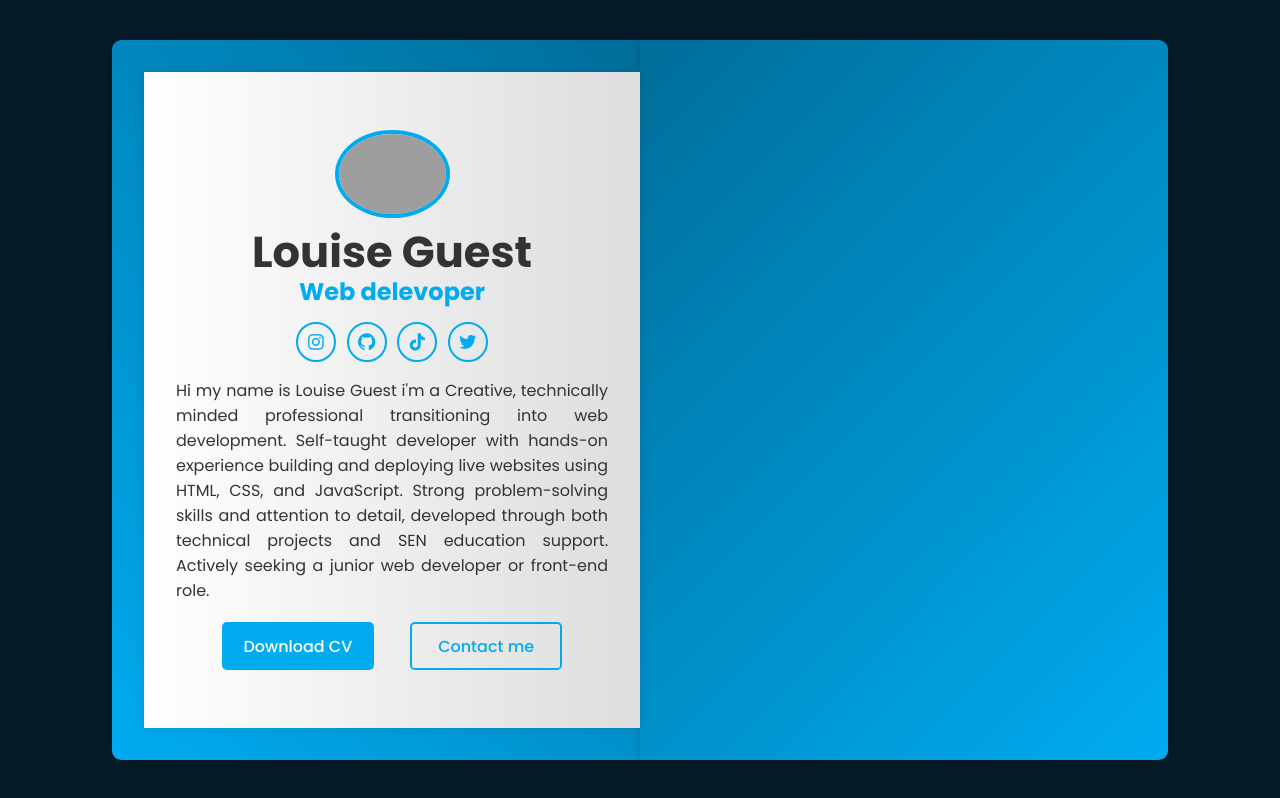
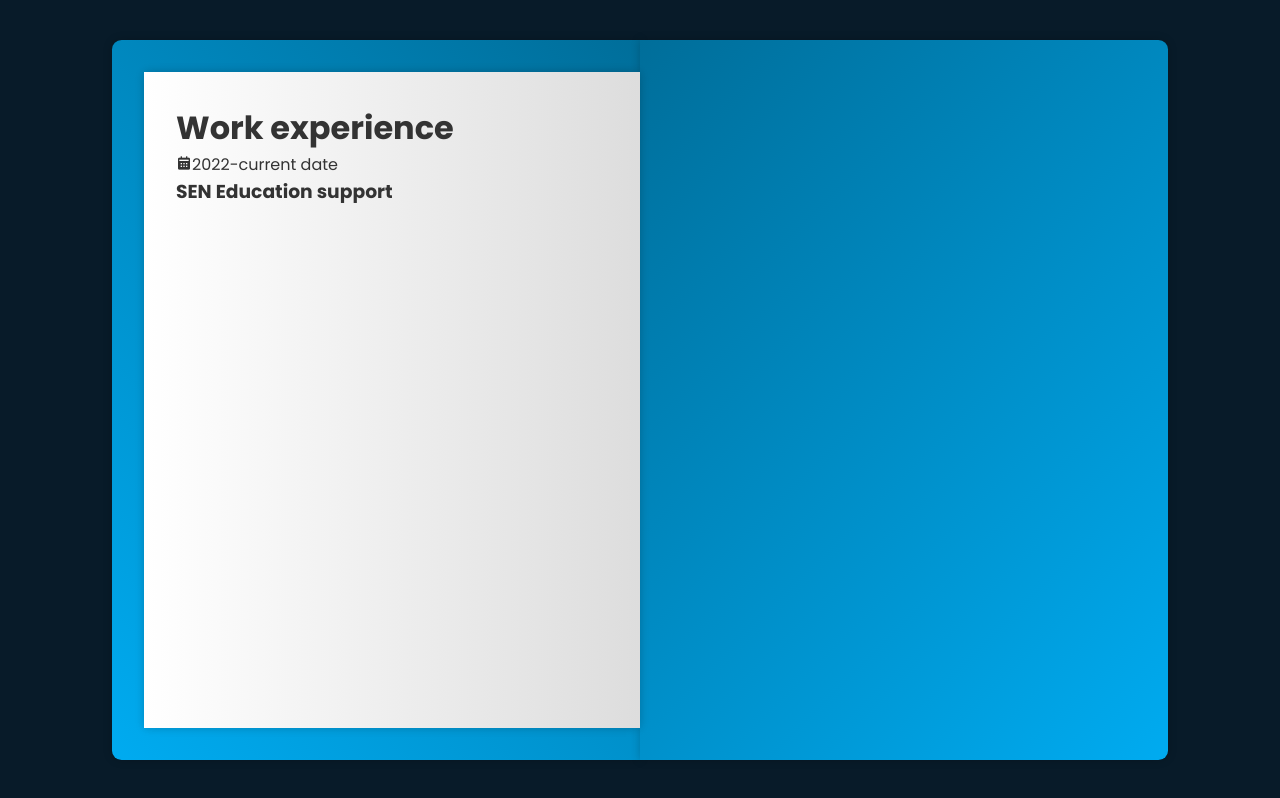
Before and after one commit to lou437104/lou-codes-portfolio, a plain HTML site: page index.html in a window 1280 px wide. Drawn offline with nearby package versions, Linux system fonts and the light colour scheme; grey boxes are pictures that could not be loaded.

Commit message:
cool code

```diff
--- a/index.html
+++ b/index.html
@@ -38,6 +38,24 @@
             </div>
          </div>
 
+         <!--page 1 & 2 -->
+         <div class="book-page page-right" id="turn-1">
+         <!-- page 1(work experience) -->
+          <div class="page-front">
+            <h1 class="title">Work experience</h1>
+
+            <div class="workeduc-box">
+              <div class="workeduc-content">
+                <span class="year"><i class='bx bxs-calendar'></i>2022-current date</span>
+                <h3>SEN Education support</h3>
+              </div>
+            </div>
+          </div>
+
+          <!-- page 2 (education) -->
+          <div class="page-back"></div>
+         </div>
+
     </div>
 </div>
 
--- a/style.css
+++ b/style.css
@@ -148,6 +148,12 @@
     color: var(--white-color);
     font-weight: 500;
     margin: 0 1rem;
+    transition: .5s;
+}
+
+.btn:hover{
+    background: transparent;
+    color: var(--main-color);
 }
 
 .btn-box .btn:nth-child(2){
@@ -155,3 +161,8 @@
     color: var(--main-color);
 
 }
+
+.btn-box .btn:nth-child(2):hover{
+    background: var(--main-color);
+    color: var(--white-color);
+}
```
